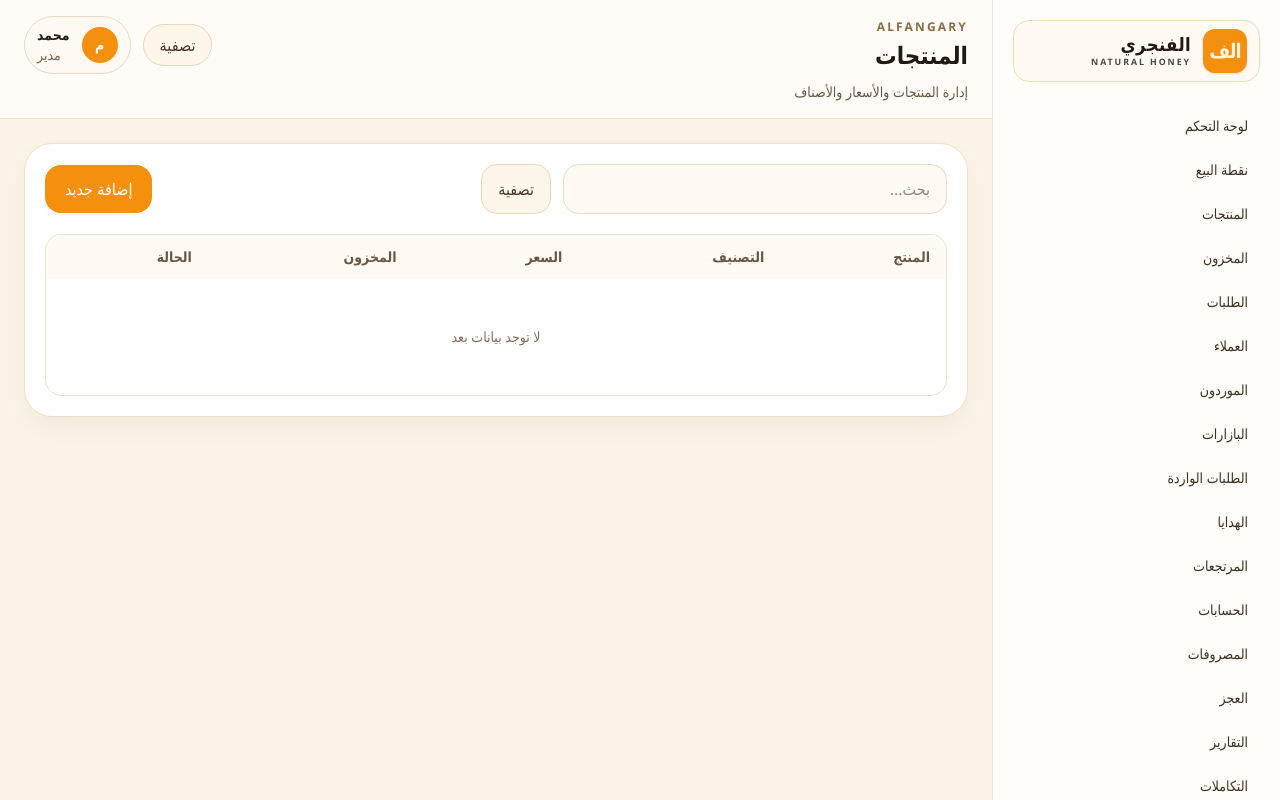
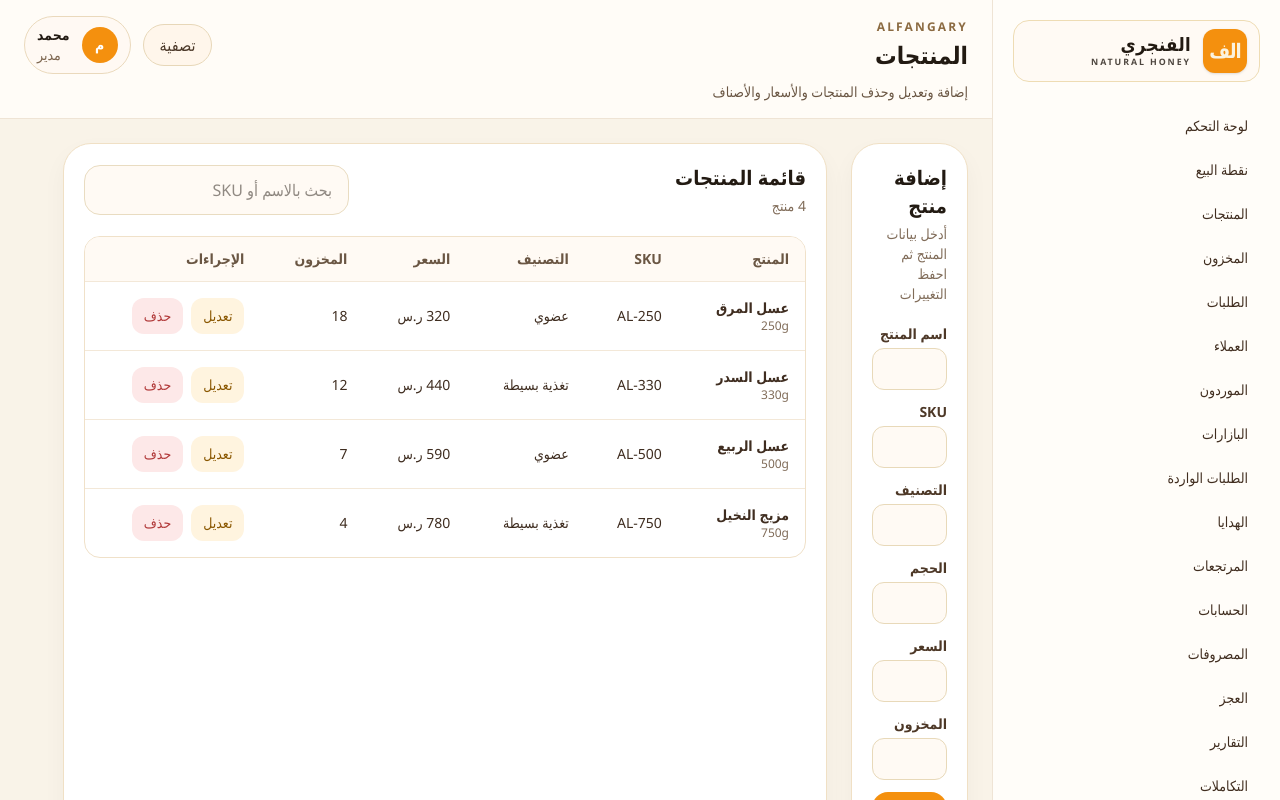
Before and after one commit to MohammadElshrkawy/Alfangary-System, a Next.js app: page /products in a window 1280 px wide. Shown: the top 800 px of the page. Built offline with nearby package versions, Linux system fonts and the light colour scheme.

Commit message:
feat: add product management actions

```diff
--- a/src/app/products/page.tsx
+++ b/src/app/products/page.tsx
@@ -1,5 +1,127 @@
-import { ModulePage } from "@/components/module-page";
+"use client";
+
+import { FormEvent, useMemo, useState } from "react";
+import { AppShell } from "@/components/app-shell";
+import { productCatalog } from "@/data/mock";
+
+type Product = (typeof productCatalog)[number];
+
+type ProductForm = {
+  name: string;
+  sku: string;
+  grade: string;
+  size: string;
+  price: string;
+  stock: string;
+};
+
+const emptyForm: ProductForm = { name: "", sku: "", grade: "", size: "", price: "", stock: "" };
 
 export default function ProductsPage() {
-  return <ModulePage title="المنتجات" subtitle="إدارة المنتجات والأسعار والأصناف" columns={["المنتج", "التصنيف", "السعر", "المخزون", "الحالة"]} />;
+  const [products, setProducts] = useState<Product[]>(productCatalog);
+  const [form, setForm] = useState<ProductForm>(emptyForm);
+  const [editingId, setEditingId] = useState<number | null>(null);
+  const [search, setSearch] = useState("");
+
+  const filteredProducts = useMemo(() => {
+    const query = search.trim().toLowerCase();
+    if (!query) return products;
+    return products.filter((product) => [product.name, product.sku, product.grade, product.size].some((value) => value.toLowerCase().includes(query)));
+  }, [products, search]);
+
+  function updateField(field: keyof ProductForm, value: string) {
+    setForm((current) => ({ ...current, [field]: value }));
+  }
+
+  function startEdit(product: Product) {
+    setEditingId(product.id);
+    setForm({ name: product.name, sku: product.sku, grade: product.grade, size: product.size, price: String(product.price), stock: String(product.stock) });
+  }
+
+  function resetForm() {
+    setEditingId(null);
+    setForm(emptyForm);
+  }
+
+  function submitForm(event: FormEvent<HTMLFormElement>) {
+    event.preventDefault();
+    const product = { name: form.name.trim(), sku: form.sku.trim(), grade: form.grade.trim(), size: form.size.trim(), price: Number(form.price), stock: Number(form.stock) };
+    if (!product.name || !product.sku || !product.grade || !product.size || !Number.isFinite(product.price) || !Number.isFinite(product.stock)) return;
+
+    if (editingId !== null) {
+      setProducts((current) => current.map((item) => item.id === editingId ? { ...item, ...product, arabic: product.name } : item));
+    } else {
+      setProducts((current) => [...current, { id: Date.now(), ...product, arabic: product.name }]);
+    }
+    resetForm();
+  }
+
+  function deleteProduct(id: number) {
+    const product = products.find((item) => item.id === id);
+    if (!product || !window.confirm(`حذف المنتج «${product.name}»؟`)) return;
+    setProducts((current) => current.filter((item) => item.id !== id));
+    if (editingId === id) resetForm();
+  }
+
+  return (
+    <AppShell title="المنتجات" subtitle="إضافة وتعديل وحذف المنتجات والأسعار والأصناف">
+      <div className="grid gap-6 xl:grid-cols-[0.75fr_1.25fr]">
+        <section className="rounded-[28px] border border-[#f0e0c5] bg-white p-5 shadow-[0_10px_25px_rgba(34,26,18,0.04)]">
+          <div className="mb-5 flex items-center justify-between gap-3">
+            <div>
+              <h2 className="text-xl font-black text-[#221A12]">{editingId === null ? "إضافة منتج" : "تعديل المنتج"}</h2>
+              <p className="mt-1 text-sm text-[#806c59]">أدخل بيانات المنتج ثم احفظ التغييرات</p>
+            </div>
+            {editingId !== null ? <button type="button" onClick={resetForm} className="text-sm font-semibold text-[#a45f00]">إلغاء التعديل</button> : null}
+          </div>
+          <form onSubmit={submitForm} className="space-y-3">
+            {([["name", "اسم المنتج"], ["sku", "SKU"], ["grade", "التصنيف"], ["size", "الحجم"], ["price", "السعر"], ["stock", "المخزون"]] as const).map(([field, label]) => (
+              <label key={field} className="block text-sm font-semibold text-[#4d3827]">
+                {label}
+                <input
+                  required
+                  type={field === "price" || field === "stock" ? "number" : "text"}
+                  min={field === "price" || field === "stock" ? "0" : undefined}
+                  value={form[field]}
+                  onChange={(event) => updateField(field, event.target.value)}
+                  className="mt-1 w-full rounded-xl border border-[#e8d9b9] bg-[#fffaf4] px-3 py-2.5 font-normal outline-none focus:border-[#F4900E]"
+                />
+              </label>
+            ))}
+            <button type="submit" className="w-full rounded-2xl bg-[#F4900E] px-4 py-3 font-bold text-white">
+              {editingId === null ? "إضافة المنتج" : "حفظ التعديل"}
+            </button>
+          </form>
+        </section>
+
+        <section className="rounded-[28px] border border-[#f0e0c5] bg-white p-5 shadow-[0_10px_25px_rgba(34,26,18,0.04)]">
+          <div className="mb-5 flex flex-wrap items-center justify-between gap-3">
+            <div>
+              <h2 className="text-xl font-black text-[#221A12]">قائمة المنتجات</h2>
+              <p className="mt-1 text-sm text-[#806c59]">{filteredProducts.length} منتج</p>
+            </div>
+            <input value={search} onChange={(event) => setSearch(event.target.value)} placeholder="بحث بالاسم أو SKU" aria-label="بحث في المنتجات" className="rounded-2xl border border-[#e9dcc1] bg-[#fffaf4] px-4 py-3 text-right outline-none focus:border-[#F4900E]" />
+          </div>
+          <div className="overflow-x-auto rounded-2xl border border-[#f0e1c9]">
+            <table className="w-full min-w-[720px] text-right text-sm">
+              <thead className="bg-[#fffaf4] text-[#6a5643]"><tr>{["المنتج", "SKU", "التصنيف", "السعر", "المخزون", "الإجراءات"].map((heading) => <th key={heading} className="px-4 py-3 font-semibold">{heading}</th>)}</tr></thead>
+              <tbody>
+                {filteredProducts.map((product) => (
+                  <tr key={product.id} className="border-t border-[#f3e8d8] text-[#3f2d20]">
+                    <td className="px-4 py-4 font-bold">{product.name}<div className="text-xs font-normal text-[#806c59]">{product.size}</div></td>
+                    <td className="px-4 py-4">{product.sku}</td>
+                    <td className="px-4 py-4">{product.grade}</td>
+                    <td className="px-4 py-4">{product.price.toLocaleString()} ر.س</td>
+                    <td className="px-4 py-4">{product.stock}</td>
+                    <td className="px-4 py-4"><div className="flex gap-2"><button type="button" onClick={() => startEdit(product)} className="rounded-xl bg-[#fff4df] px-3 py-2 font-semibold text-[#8a5700]">تعديل</button><button type="button" onClick={() => deleteProduct(product.id)} className="rounded-xl bg-[#fde8e8] px-3 py-2 font-semibold text-[#b13a3a]">حذف</button></div></td>
+                  </tr>
+                ))}
+                {filteredProducts.length === 0 ? <tr><td colSpan={6} className="px-4 py-12 text-center text-[#806c59]">لا توجد منتجات مطابقة</td></tr> : null}
+              </tbody>
+            </table>
+          </div>
+        </section>
+      </div>
+    </AppShell>
+  );
 }
```
